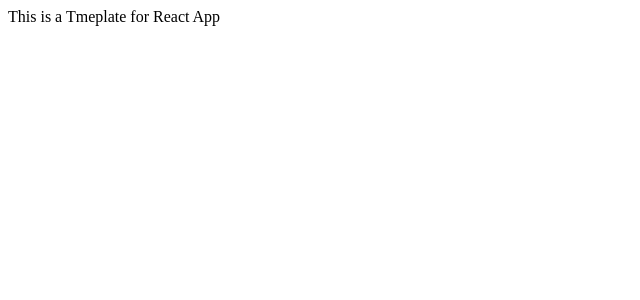
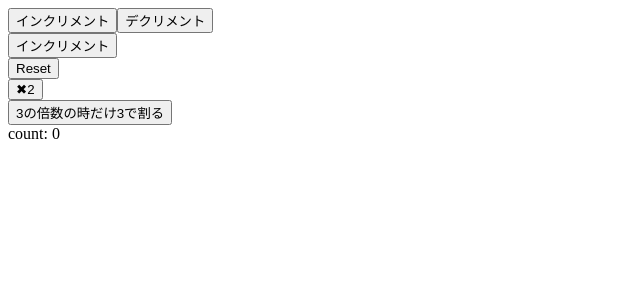
Before and after one commit to matsuo-develop-mitsu/react-redux, a React (Create React App) app: page / in a window 1280 px wide. Shown: the top 300 px of the page, without its empty margins (0-640 px from the left). Built offline with nearby package versions, Linux system fonts and the light colour scheme.

Commit message:
my first using react hooks

```diff
--- a/src/App.js
+++ b/src/App.js
@@ -1,10 +1,61 @@
-import React from 'react';
+import React, {useState} from 'react';
 
 const App = () => {
+  const [count, setCount] = useState(0);
+  const onClickCount = () => {
+    setCount(count + 1);
+  }
+
+  const onClickDecriment = () => {
+    setCount(count - 1);
+  }
+
+  const onClickCount2 = () => setCount((previous) => {
+    console.log(previous);
+    return previous + 1;
+  })
+
+  const onClickReset = () => {
+    setCount((previous) => {
+      return 0;
+    })
+  }
+
+  const onClickDupli = () => {
+    setCount(count * 2);
+  }
+
+  const onClickTriple = () => {
+    if (count % 3 === 0) {
+      setCount(count / 3)
+    } else {
+      return;
+    }
+  }
+
   return (
-    <div>
-      This is a Tmeplate for React App
-    </div>
+    <>
+      <div>
+        <button onClick={onClickCount}>インクリメント</button>
+        <button onClick={onClickDecriment}>デクリメント</button>
+      </div>
+      <div>
+        <button onClick={onClickCount2}>インクリメント</button>
+      </div>
+      <div>
+        <button onClick={onClickReset}>Reset</button>
+      </div>
+
+      <div>
+        <button onClick={onClickDupli}>✖︎2</button>
+      </div>
+
+      <div>
+        <button onClick={onClickTriple}>3の倍数の時だけ3で割る</button>
+      </div>
+
+      <div>count:  {count}</div>
+    </>
   );
 }
 
```
